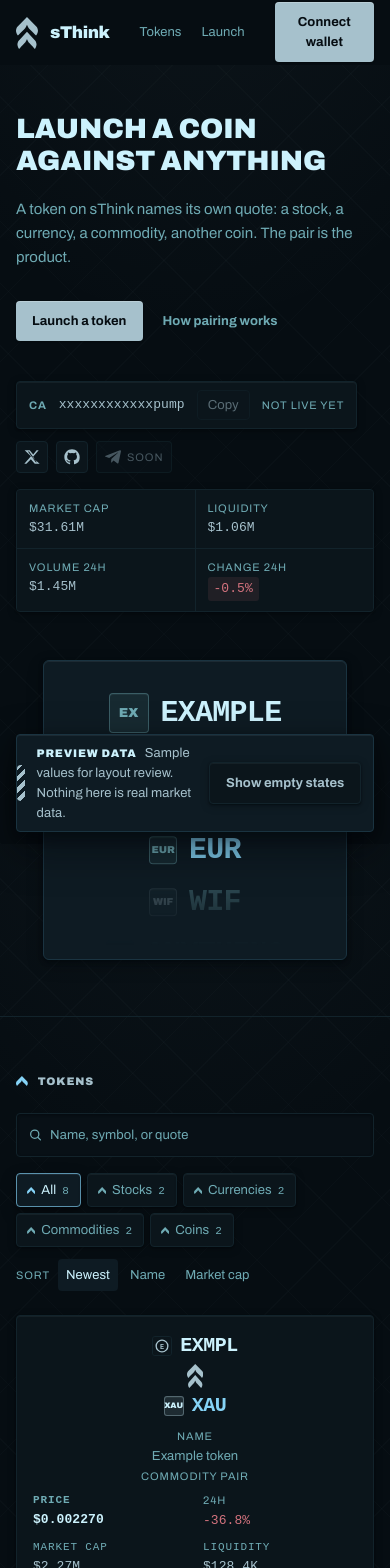
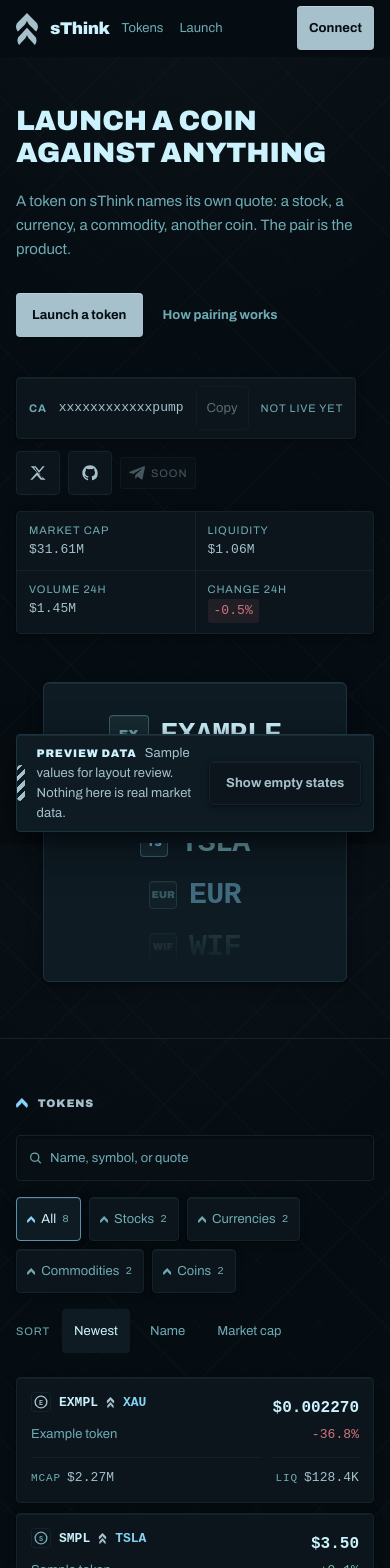
Before and after one commit to sThinkfundao/sThink-ecosystem, a React (Vite) app: page / in a window 390 px wide. Shown: the top 1568 px of the page. Built offline with nearby package versions, Linux system fonts and the light colour scheme; a web font is replaced by a local one.

Commit message:
Tune the interface for phone widths

```diff
--- a/src/App.tsx
+++ b/src/App.tsx
@@ -15,7 +15,7 @@ export default function App() {
   return (
     <div id="top" className="min-h-screen">
       <Header
-        connectedAs={connectedAs ? `${connectedAs} · demo` : null}
+        connectedAs={connectedAs}
         onWalletClick={() => setWalletOpen(true)}
       />
       <main>
--- a/src/features/header/Header.tsx
+++ b/src/features/header/Header.tsx
@@ -19,8 +19,8 @@ export default function Header({ connectedAs, onWalletClick }: HeaderProps) {
       }`}
     >
       <div
-        className={`mx-auto flex max-w-6xl items-center gap-6 px-4 transition-[height] duration-200 sm:gap-9 sm:px-6 ${
-          scrolled ? "h-14" : "h-16"
+        className={`mx-auto flex max-w-6xl items-center gap-2 px-4 transition-[height] duration-200 sm:gap-9 sm:px-6 ${
+          scrolled ? "h-12 sm:h-14" : "h-14 sm:h-16"
         }`}
       >
         {/* The mark reads top-heavy, so it sits a hair low of true center. */}
@@ -37,30 +37,38 @@ export default function Header({ connectedAs, onWalletClick }: HeaderProps) {
         <nav aria-label="Sections" className="flex items-center gap-2 sm:gap-4">
           <a
             href="#tokens"
-            className="hit px-1.5 py-2 text-ui text-teal transition-colors hover:text-ice"
+            className="hit px-1 py-2 text-ui text-teal transition-colors hover:text-ice sm:px-1.5"
           >
             Tokens
           </a>
           <a
             href="#launch"
-            className="hit px-1.5 py-2 text-ui text-teal transition-colors hover:text-ice"
+            className="hit px-1 py-2 text-ui text-teal transition-colors hover:text-ice sm:px-1.5"
           >
             Launch
           </a>
         </nav>
 
+        {/* The row must never push past the gutter, so the button cannot shrink
+            and its label shortens before the layout would break. */}
         <Button
           variant={connectedAs ? "secondary" : "primary"}
           onClick={onWalletClick}
-          className="ml-auto"
+          className="ml-auto shrink-0 max-sm:px-3"
         >
           {connectedAs ? (
             <>
               <span className="h-1.5 w-1.5 rounded-full bg-rise" aria-hidden="true" />
-              <span className="font-mono font-normal">{connectedAs}</span>
+              <span className="max-w-[6rem] truncate font-mono font-normal sm:max-w-none">
+                {connectedAs}
+                <span className="hidden sm:inline"> · demo</span>
+              </span>
             </>
           ) : (
-            "Connect wallet"
+            <>
+              <span className="sm:hidden">Connect</span>
+              <span className="hidden sm:inline">Connect wallet</span>
+            </>
           )}
         </Button>
       </div>
--- a/src/features/hero/CaBar.tsx
+++ b/src/features/hero/CaBar.tsx
@@ -27,7 +27,20 @@ export default function CaBar() {
   return (
     <div className="raised flex min-h-11 flex-wrap items-center gap-x-3 gap-y-1 rounded-sm px-3 py-2">
       <span className="text-label font-bold uppercase text-teal">CA</span>
-      <span className="font-mono text-ui text-steel" title={live ? address : undefined}>
+      {/*
+       * A mint is 44 characters and will not fit one phone line, so on a
+       * phone it wraps and stays readable in full; the desktop bar keeps the
+       * head-and-tail form it was reviewed with.
+       */}
+      <span
+        className="min-w-0 font-mono text-[0.8125rem] leading-5 text-steel [overflow-wrap:anywhere] sm:hidden"
+      >
+        {live ? address : CA_PLACEHOLDER}
+      </span>
+      <span
+        className="hidden font-mono text-ui text-steel sm:inline"
+        title={live ? address : undefined}
+      >
         {live ? truncate(address) : CA_PLACEHOLDER}
       </span>
       <button
--- a/src/features/hero/Hero.tsx
+++ b/src/features/hero/Hero.tsx
@@ -35,6 +35,7 @@ export default function Hero() {
   }, [step, reducedMotion]);
 
   const active = RAIL[step] ?? QUOTES[0]!;
+  const rested = reducedMotion || step >= QUOTES.length;
 
   return (
     <section className="border-b border-edge">
@@ -80,7 +81,17 @@ export default function Hero() {
                 EXAMPLE
               </span>
             </span>
-            <ChevronMark className="my-5 h-12 w-auto animate-[mark-in_0.6s_ease-out_0.15s_both] text-steel" />
+            {/* After the one orchestrated pass the mark keeps a quiet idle drift,
+                so the pairing still reads as alive; reduced motion stills it. */}
+            <ChevronMark
+              className={`my-5 h-12 w-auto text-steel ${
+                reducedMotion
+                  ? ""
+                  : rested
+                    ? "animate-[chevron-idle_3.8s_ease-in-out_infinite]"
+                    : "animate-[mark-in_0.6s_ease-out_0.15s_both]"
+              }`}
+            />
             <div
               className="w-full overflow-hidden animate-[rise-in_0.45s_ease-out_0.3s_both] [mask-image:linear-gradient(to_bottom,black_45%,transparent_96%)]"
               style={{ height: `${ROW_HEIGHT_REM * 2.5}rem` }}
--- a/src/features/tokens/TokenIndex.tsx
+++ b/src/features/tokens/TokenIndex.tsx
@@ -86,12 +86,12 @@ export default function TokenIndex() {
               value={query}
               onChange={(e) => setQuery(e.target.value)}
               placeholder="Name, symbol, or quote"
-              className="w-full bg-transparent py-2 text-ui text-steel outline-none placeholder:text-teal"
+              className="min-h-11 w-full bg-transparent text-ui text-steel outline-none placeholder:text-teal"
             />
           </label>
 
-          <div className="flex flex-wrap items-center gap-x-5 gap-y-3">
-            <div role="group" aria-label="Filter by quote type" className="flex flex-wrap gap-1.5">
+          <div className="flex flex-wrap items-center gap-x-6 gap-y-4">
+            <div role="group" aria-label="Filter by quote type" className="flex flex-wrap gap-2">
               {KINDS.map((k) => {
                 const active = kind === k;
                 const label = k === "all" ? "All" : QUOTE_KIND_LABELS[k];
@@ -121,7 +121,7 @@ export default function TokenIndex() {
               })}
             </div>
 
-            <div role="group" aria-label="Sort" className="flex items-center gap-1">
+            <div role="group" aria-label="Sort" className="flex items-center gap-2">
               <span className="mr-1 text-label uppercase text-teal">Sort</span>
               {SORTS.map(({ id, label }) => (
                 <button
@@ -129,7 +129,7 @@ export default function TokenIndex() {
                   type="button"
                   aria-pressed={sort === id}
                   onClick={() => setSort(id)}
-                  className={`hit rounded-sm px-2 py-1.5 text-ui transition-colors duration-100 active:translate-y-px ${
+                  className={`hit rounded-sm px-3 py-2 text-ui transition-colors duration-100 active:translate-y-px ${
                     sort === id ? "bg-panel text-ice" : "text-teal hover:text-ice"
                   }`}
                 >
--- a/src/features/tokens/TokenTable.tsx
+++ b/src/features/tokens/TokenTable.tsx
@@ -1,4 +1,4 @@
-import { PairInline, PairStackVertical } from "../../brand/PairStack.tsx";
+import { PairInline } from "../../brand/PairStack.tsx";
 import ChevronLoader from "../../brand/ChevronLoader.tsx";
 import Delta from "../../components/Delta.tsx";
 import type { MarketState } from "../../lib/dexscreener/useMarketData.ts";
@@ -6,12 +6,13 @@ import { formatUsdCompact, formatUsdPrice } from "../../lib/format.ts";
 import type { IndexToken } from "./fixtures.ts";
 
 const COLUMNS = [
-  { label: "Pair", numeric: false },
-  { label: "Name", numeric: false },
-  { label: "Price", numeric: true },
-  { label: "24h", numeric: true },
-  { label: "Market cap", numeric: true },
-  { label: "Liquidity", numeric: true },
+  { label: "Pair", numeric: false, short: "Pair" },
+  { label: "Name", numeric: false, short: "Name" },
+  { label: "Price", numeric: true, short: "Price" },
+  { label: "24h", numeric: true, short: "24h" },
+  // Phone cards carry the footer labels inline, where the full words wrap.
+  { label: "Market cap", numeric: true, short: "MCAP" },
+  { label: "Liquidity", numeric: true, short: "LIQ" },
 ] as const;
 
 const MARKET_COLUMNS = COLUMNS.slice(2);
@@ -21,6 +22,7 @@ export interface TokenRow {
   market: MarketState;
 }
 
+/* Only ever visible in the phone card; the desktop table has real headers. */
 function CellLabel({ text }: { text: string }) {
   return (
     <span aria-hidden="true" className="cell-label text-label uppercase text-teal">
@@ -30,7 +32,9 @@ function CellLabel({ text }: { text: string }) {
 }
 
 function EmptyCell({ text = "not live yet" }: { text?: string }) {
-  return <span className="text-label uppercase text-teal">{text}</span>;
+  // Kept on one line: a wrapped "not live / yet" reads as a broken value
+  // rather than a deliberate state, and it made empty rows taller than live ones.
+  return <span className="whitespace-nowrap text-label uppercase text-teal">{text}</span>;
 }
 
 function MarketCells({ market }: { market: MarketState }) {
@@ -39,7 +43,7 @@ function MarketCells({ market }: { market: MarketState }) {
     return (
       <>
         {/* Price is the second voice after the pair, so it carries weight. */}
-        <td role="cell" data-num="" className="font-mono text-ui font-bold text-ice">
+        <td role="cell" data-num="" className="font-mono text-base font-bold text-ice sm:text-ui">
           <CellLabel text="Price" />
           {priceUsd === null ? <EmptyCell text="—" /> : formatUsdPrice(priceUsd)}
         </td>
@@ -48,11 +52,11 @@ function MarketCells({ market }: { market: MarketState }) {
           {change24hPct === null ? <EmptyCell text="—" /> : <Delta value={change24hPct} />}
         </td>
         <td role="cell" data-num="" className="font-mono text-ui text-steel">
-          <CellLabel text="Market cap" />
+          <CellLabel text="MCAP" />
           {marketCapUsd === null ? <EmptyCell text="—" /> : formatUsdCompact(marketCapUsd)}
         </td>
         <td role="cell" data-num="" className="font-mono text-ui text-steel">
-          <CellLabel text="Liquidity" />
+          <CellLabel text="LIQ" />
           {liquidityUsd === null ? <EmptyCell text="—" /> : formatUsdCompact(liquidityUsd)}
         </td>
       </>
@@ -77,7 +81,7 @@ function MarketCells({ market }: { market: MarketState }) {
     <>
       {MARKET_COLUMNS.map((column) => (
         <td role="cell" data-num="" key={column.label}>
-          <CellLabel text={column.label} />
+          <CellLabel text={column.short} />
           {placeholder}
         </td>
       ))}
@@ -106,30 +110,17 @@ export default function TokenTable({ rows }: { rows: TokenRow[] }) {
       <tbody role="rowgroup">
         {rows.map(({ token, market }) => (
           <tr role="row" key={token.symbol}>
-            <td role="cell" data-span="">
-              <span className="hidden sm:inline-flex">
+            <td role="cell">
               <PairInline
                 base={token.symbol}
                 quote={token.quote}
                 kind={token.quoteKind}
                 baseImageUrl={market.status === "ready" ? market.data.imageUrl : null}
               />
-              </span>
-              <span className="flex justify-center py-1 sm:hidden">
-                <PairStackVertical
-                  base={token.symbol}
-                  quote={token.quote}
-                  kind={token.quoteKind}
-                  baseImageUrl={market.status === "ready" ? market.data.imageUrl : null}
-                />
-              </span>
             </td>
-            <td role="cell" data-span="" className="text-center text-ui text-teal sm:text-left">
+            <td role="cell" className="truncate text-ui text-teal">
               <CellLabel text="Name" />
               {token.name}
-              <span className="mt-0.5 block text-label uppercase text-teal sm:hidden">
-                {token.quoteKind} pair
-              </span>
             </td>
             <MarketCells market={market} />
           </tr>
--- a/src/index.css
+++ b/src/index.css
@@ -85,17 +85,23 @@
   box-shadow: inset 0 1px 3px rgba(2, 6, 9, 0.55);
 }
 
-/* Extends small controls to a 44px minimum hit area without growing them. */
+/*
+ * Touch targets. On a touch device or a phone-width screen the control is
+ * really 44px, not a transparent overlay over a smaller one — overlapping
+ * invisible hit areas are how neighbouring controls steal each other's taps.
+ */
 @utility hit {
-  position: relative;
-  &::after {
-    content: "";
-    position: absolute;
-    left: 50%;
-    top: 50%;
-    width: max(100%, 44px);
-    height: max(100%, 44px);
-    transform: translate(-50%, -50%);
+  display: inline-flex;
+  align-items: center;
+  justify-content: center;
+}
+
+@layer components {
+  @media (pointer: coarse), (width < 40rem) {
+    .hit {
+      min-height: 44px;
+      min-width: 44px;
+    }
   }
 }
 
@@ -156,6 +162,19 @@ body:has(dialog[open]) {
   }
 }
 
+/* The hero mark's idle: a slow breath, starting and ending at rest. */
+@keyframes chevron-idle {
+  0%,
+  100% {
+    transform: none;
+    opacity: 1;
+  }
+  50% {
+    transform: translateY(-3px);
+    opacity: 0.88;
+  }
+}
+
 @keyframes loader-drop {
   0%,
   100% {
@@ -197,18 +216,29 @@ body:has(dialog[open]) {
     clip-path: inset(50%);
     white-space: nowrap;
   }
+  @media (width < 40rem) {
     .token-table tbody {
       display: grid;
-    gap: calc(var(--spacing) * 3);
+      gap: calc(var(--spacing) * 2.5);
     }
+    /*
+     * Phone card. Identity holds the left, the two numbers that decide whether
+     * you tap sit on the right, and the slower figures drop to a footer rule.
+     * Reading order is pair, price, change, then the rest.
+     */
     .token-table tr {
       display: grid;
-    grid-template-columns: 1fr 1fr;
-    gap: calc(var(--spacing) * 2) calc(var(--spacing) * 4);
+      grid-template-columns: minmax(0, 1fr) auto;
+      grid-template-areas:
+        "pair  price"
+        "name  change"
+        "mcap  liq";
+      column-gap: calc(var(--spacing) * 3);
+      align-items: baseline;
       border: 1px solid var(--color-edge);
       border-radius: var(--radius-sm);
       background: var(--color-surface);
-    padding: calc(var(--spacing) * 4);
+      padding: calc(var(--spacing) * 3.5);
       box-shadow:
         inset 0 1px 0 rgba(204, 242, 253, 0.05),
         0 1px 2px rgba(2, 6, 9, 0.5),
@@ -216,13 +246,56 @@ body:has(dialog[open]) {
     }
     .token-table td {
       display: block;
+      min-width: 0;
     }
-  .token-table td[data-span] {
-    grid-column: 1 / -1;
+    .token-table td:nth-child(1) {
+      grid-area: pair;
+    }
+    .token-table td:nth-child(2) {
+      grid-area: name;
+      padding-top: calc(var(--spacing) * 1);
+    }
+    .token-table td:nth-child(3) {
+      grid-area: price;
+      text-align: right;
+    }
+    .token-table td:nth-child(4) {
+      grid-area: change;
+      padding-top: calc(var(--spacing) * 1);
+      text-align: right;
+    }
+    .token-table td:nth-child(5) {
+      grid-area: mcap;
+    }
+    .token-table td:nth-child(6) {
+      grid-area: liq;
+      text-align: right;
+    }
+    /* The footer figures share one rule and read as label-then-value inline. */
+    .token-table td:nth-child(5),
+    .token-table td:nth-child(6) {
+      margin-top: calc(var(--spacing) * 3);
+      padding-top: calc(var(--spacing) * 2.5);
+      border-top: 1px solid var(--color-edge);
+    }
+    .token-table td:nth-child(5) .cell-label,
+    .token-table td:nth-child(6) .cell-label {
+      display: inline;
+      margin-right: calc(var(--spacing) * 1.5);
     }
     .token-table .cell-label {
       display: block;
       margin-bottom: calc(var(--spacing) * 0.5);
+    }
+    /*
+     * Price, change and name label themselves by position and by the pair
+     * beside them; repeating the words is what turned the card into a slab.
+     */
+    .token-table td:nth-child(2) .cell-label,
+    .token-table td:nth-child(3) .cell-label,
+    .token-table td:nth-child(4) .cell-label {
+      display: none;
+    }
   }
 
   /* Numeric columns align left in cards, right in the table. */
```
Lines whose indentation alone changed are shown as unchanged.
